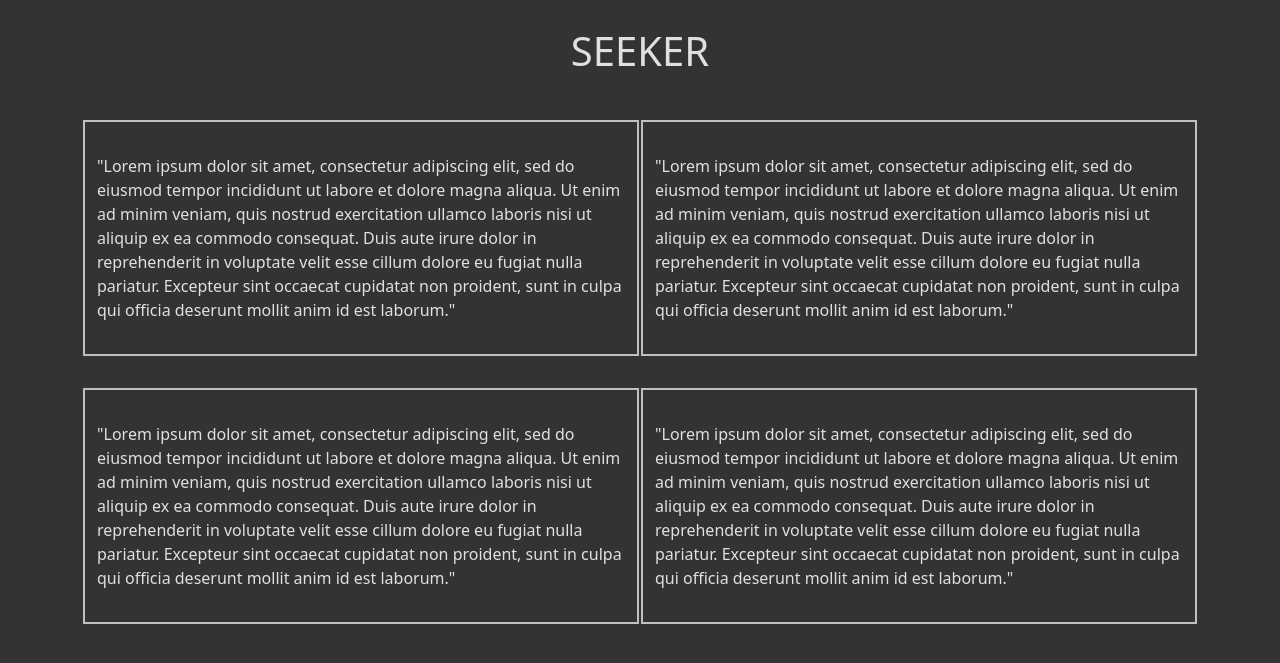
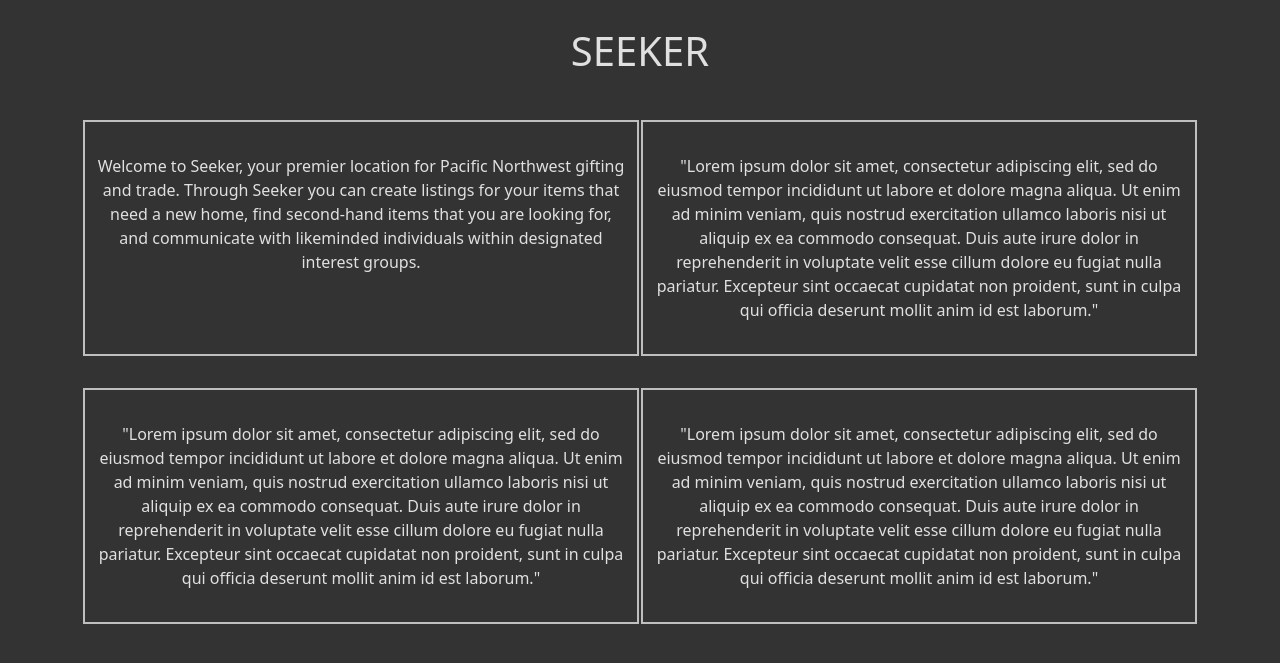
Before and after one commit to Wolfed9902/Seeker, a Flask app: page / in a window 1280 px wide. Shown: the part 56-719 px from the top of the page. Run offline with Flask 2, Linux system fonts and the light colour scheme.

Commit message:
Add content to home.html

```diff
--- a/seeker/templates/home.html
+++ b/seeker/templates/home.html
@@ -9,13 +9,12 @@
 <div class="container">
   <div class="container">
     <div class="row">
-      <div class="col home-content">
-        "Lorem ipsum dolor sit amet, consectetur adipiscing elit, sed do eiusmod tempor incididunt ut labore et dolore magna aliqua.
-        Ut enim ad minim veniam, quis nostrud exercitation ullamco laboris nisi ut aliquip ex ea commodo consequat. Duis aute irure
-        dolor in reprehenderit in voluptate velit esse cillum dolore eu fugiat nulla pariatur. Excepteur sint occaecat cupidatat
-        non proident, sunt in culpa qui officia deserunt mollit anim id est laborum."
+      <div class="col text-center home-content">
+        Welcome to Seeker, your premier location for Pacific Northwest gifting and trade. Through Seeker you can create listings for your items that
+        need a new home, find second-hand items that you are looking for, and communicate with likeminded individuals within designated interest
+        groups.
        </div>
-       <div class="col home-content">
+       <div class="col text-center home-content">
          "Lorem ipsum dolor sit amet, consectetur adipiscing elit, sed do eiusmod tempor incididunt ut labore et dolore magna aliqua.
          Ut enim ad minim veniam, quis nostrud exercitation ullamco laboris nisi ut aliquip ex ea commodo consequat. Duis aute irure
          dolor in reprehenderit in voluptate velit esse cillum dolore eu fugiat nulla pariatur. Excepteur sint occaecat cupidatat
@@ -23,13 +22,13 @@
         </div>
       </div>
       <div class="row">
-        <div class="col home-content">
+        <div class="col text-center home-content">
           "Lorem ipsum dolor sit amet, consectetur adipiscing elit, sed do eiusmod tempor incididunt ut labore et dolore magna aliqua.
           Ut enim ad minim veniam, quis nostrud exercitation ullamco laboris nisi ut aliquip ex ea commodo consequat. Duis aute irure
           dolor in reprehenderit in voluptate velit esse cillum dolore eu fugiat nulla pariatur. Excepteur sint occaecat cupidatat
           non proident, sunt in culpa qui officia deserunt mollit anim id est laborum."
          </div>
-         <div class="col home-content">
+         <div class="col text-center home-content">
            "Lorem ipsum dolor sit amet, consectetur adipiscing elit, sed do eiusmod tempor incididunt ut labore et dolore magna aliqua.
            Ut enim ad minim veniam, quis nostrud exercitation ullamco laboris nisi ut aliquip ex ea commodo consequat. Duis aute irure
            dolor in reprehenderit in voluptate velit esse cillum dolore eu fugiat nulla pariatur. Excepteur sint occaecat cupidatat
```
